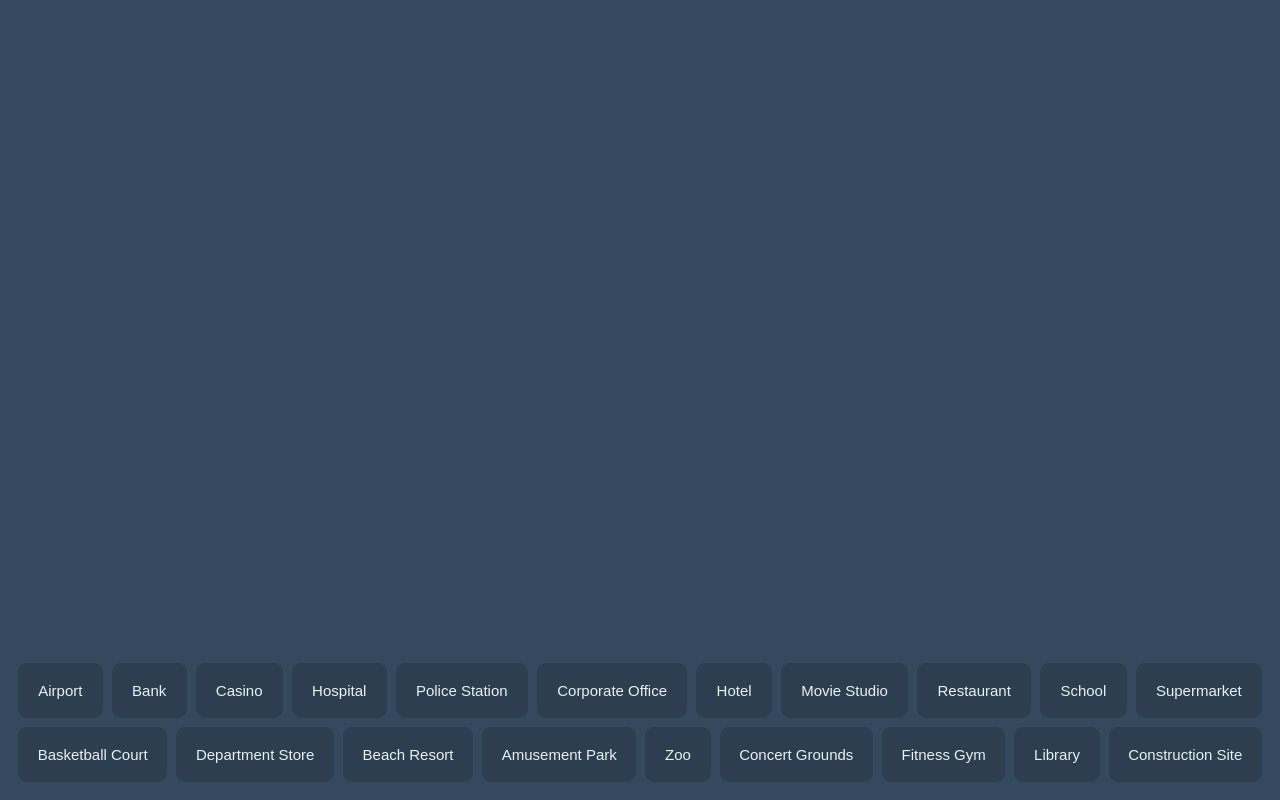
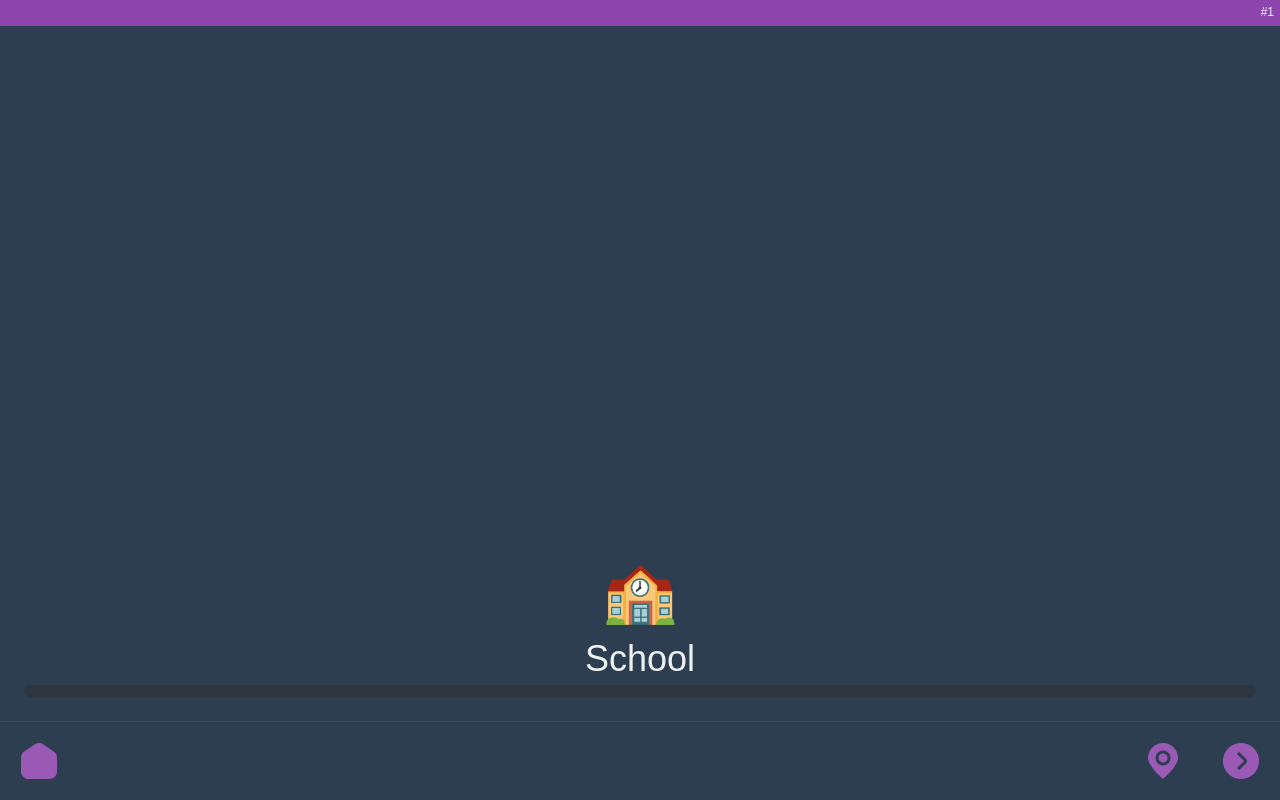
Before and after one commit to kbparagua/likalaro, a Vue app: page /spyfall/game in a window 1280 px wide. Built offline with nearby package versions, Linux system fonts and the light colour scheme.

Commit message:
Add locations sheet window

```diff
--- a/src/views/core/Action.vue
+++ b/src/views/core/Action.vue
@@ -10,6 +10,7 @@
     forward: "fi-ss-angle-circle-right",
     back: "fi-ss-angle-circle-left",
     ok: "fi-ss-check-circle",
+    location: "fi-ss-marker"
   };
 
   const emit = defineEmits(['click']);
--- a/src/views/spyfall/main/GameScreen.vue
+++ b/src/views/spyfall/main/GameScreen.vue
@@ -1,9 +1,11 @@
 <script setup>
+  import { reactive } from 'vue';
   import { useRoute, useRouter } from 'vue-router';
   import SpyFall, { LOCATIONS } from '@/lib/SpyFall';
   import Timer from './game_screen/Timer.vue';
   import Content from './Content.vue';
   import Action from '@/views/core/Action.vue';
+  import Window from '@/views/core/Window.vue';
   import LocationsSheet from './game_screen/LocationsSheet.vue';
 
   const router = useRouter();
@@ -20,6 +22,12 @@
   const icon = spyfall.icon(index);
   const role = spyfall.role(index);
 
+  const locationsSheet = reactive({
+    visible: false,
+    show() { this.visible = true; },
+    hide() { this.visible = false; }
+  });
+
   function nextGame() {
     const nextSeed = spyfall.nextSeed();
     router.push({
@@ -32,6 +40,14 @@
         player
       }
     });
+  }
+
+  function showLocations() {
+    locationsSheet.show();
+  }
+
+  function hideLocations() {
+    locationsSheet.hide();
   }
 </script>
 
@@ -52,11 +68,15 @@
 
         <Timer v-if="isHost"></Timer>
       </div>
-      <LocationsSheet :locations="LOCATIONS"></LocationsSheet>
+
+      <Window :is-open="locationsSheet.visible" @close="hideLocations">
+        <LocationsSheet :locations="LOCATIONS"></LocationsSheet>
+      </Window>
     </template>
 
     <template v-slot:actions>
-      <Action icon="forward" @click="nextGame" confirm="Go to next round?"></Action>
+      <Action icon="location" @click="showLocations" />
+      <Action icon="forward" @click="nextGame" confirm="Go to next round?" />
     </template>
   </Content>
 </template>
--- a/src/views/spyfall/main/game_screen/LocationsSheet.vue
+++ b/src/views/spyfall/main/game_screen/LocationsSheet.vue
@@ -18,10 +18,6 @@
 
 <style scoped>
   .locations-sheet {
-    position: absolute;
-    top: 0;
-    left: 0;
-    background-color: #34495e;
     width: 100%;
     height: 100%;
 
@@ -29,6 +25,7 @@
     flex-wrap: wrap;
     align-content: flex-end;
     gap: 0.75rem;
-    padding: 1.5rem;
+
+    margin-bottom: 5rem;
   }
 </style>
```
